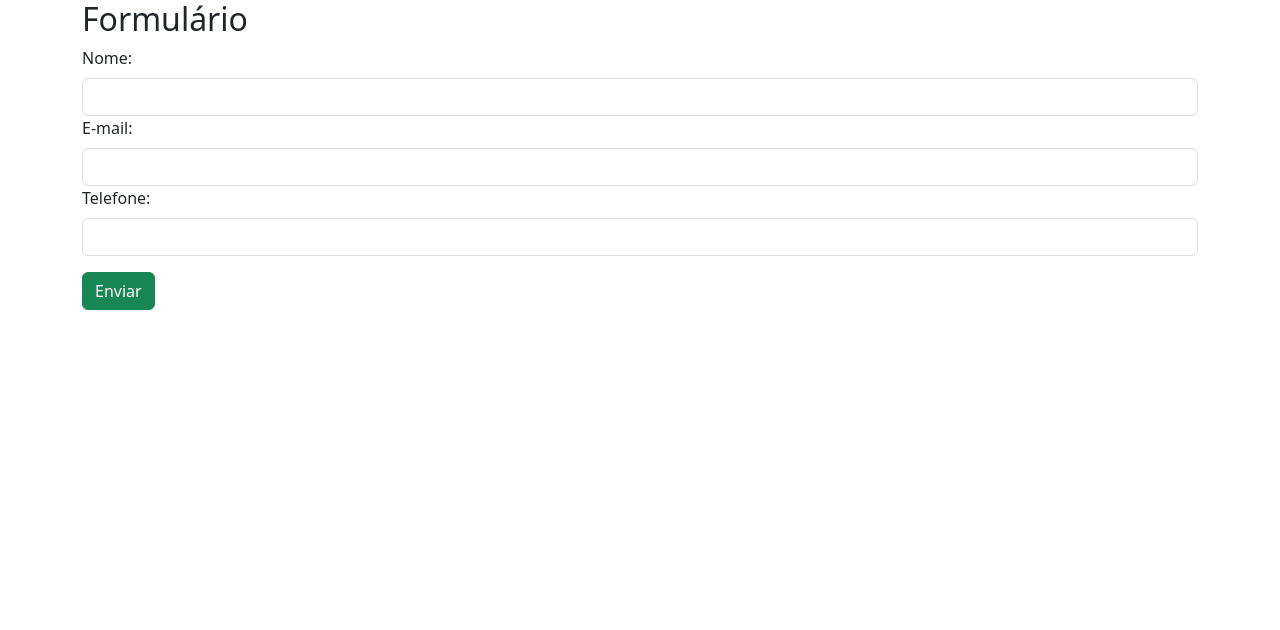
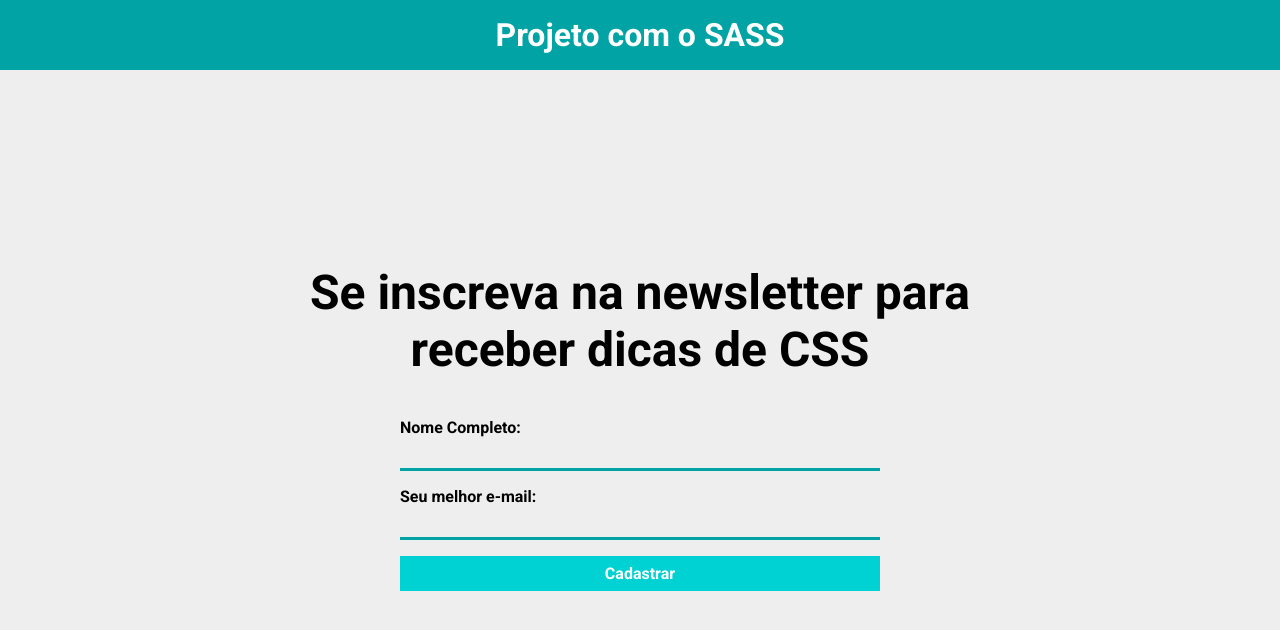
Before and after one commit to DaniloMachuca/curso_ebac_frontend, a website: page index.html in a window 1280 px wide. Drawn offline with nearby package versions, Linux system fonts and the light colour scheme.

Commit message:
initial commit

```diff
--- a/index.html
+++ b/index.html
@@ -1,34 +1,29 @@
 <!DOCTYPE html>
-<html lang="pt-br">
+<html lang="pt-BR">
 <head>
     <meta charset="UTF-8">
     <meta name="viewport" content="width=device-width, initial-scale=1.0">
-    <title>formulário</title>
-    <link rel="stylesheet" href="https://cdn.jsdelivr.net/npm/bootstrap@5.3.3/dist/css/bootstrap.min.css">
-    <style>
-        form button{
-            margin-top: 16px;
-        }
-    </style>
+    <title>Projeto com o SASS</title>
+    <link rel="preconnect" href="https://fonts.googleapis.com">
+    <link rel="preconnect" href="https://fonts.gstatic.com" crossorigin>
+    <link href="https://fonts.googleapis.com/css2?family=Roboto:ital,wght@0,100..900;1,100..900&display=swap" rel="stylesheet">
+    <link rel="stylesheet" href="build/main.css">
 </head>
 <body>
-    <div class="container">
-        <div class="row">
-            <div class="col">
-                <h2>Formulário</h2>
-                <form>
-                    <label for="nome" class="form-label">Nome:</label>
-                    <input type="text" class="form-control" id="nome"/>
-                    <label for="email" class="form-label">E-mail:</label>
-                    <input type="email" class="form-control" id="email">
-                    <label for="telefone" class="form-label">Telefone:</label>
-                    <input type="tel" class="form-control" id="telefone">
-                    <button class="btn btn-success" type="submit">Enviar</button>
-                </form>
-            </div>
+    <header>
+        <div class="container">
+            <h1>Projeto com o SASS</h1>
         </div>
+    </header>
+    <div class="form-container container">
+        <h2>Se inscreva na newsletter para receber dicas de CSS</h2>
+        <form>
+            <label for="nome-completo">Nome Completo:</label>
+            <input type="text" id="nome-completo">
+            <label for="email">Seu melhor e-mail:</label>
+            <input type="email" id="email">
+            <button type="submit">Cadastrar</button>
+        </form>
     </div>
-
-    <script src="https://cdn.jsdelivr.net/npm/bootstrap@5.3.3/dist/js/bootstrap.bundle.min.js"></script>
 </body>
 </html>
--- /dev/null
+++ b/source/config/reset.scss
@@ -0,0 +1,8 @@
+@use 'variaveis';
+
+* {
+    padding: 0;
+    box-sizing: border-box;
+    margin: 0;
+    font-family: variaveis.$fontePrincipal;
+}
--- /dev/null
+++ b/source/config/variaveis.scss
@@ -0,0 +1,11 @@
+// Fontes:
+$fontePrincipal: 'Roboto', sans-serif;
+
+// Esquema de cores:
+$corDeFundo: #c8d6e5;
+$corPrincipal:#01a3a4;
+$corSecundaria:#00d2d3;
+
+// Breakpoints:
+$mobile: 767px;
+$tablet: 1023px;
--- /dev/null
+++ b/source/main.scss
@@ -0,0 +1,86 @@
+@use 'config/reset';
+@use 'config/variaveis';
+@use 'sass:math';
+
+@mixin elementoForm() {
+    padding: 8px;
+    display: block;
+    width: 100%;
+    margin-bottom: 16px;
+}
+
+@function pixelParaEm($alvoEmPixel, $contextoEmPixel: 16px){
+    @return math.div($alvoEmPixel, $contextoEmPixel)+em;
+}
+
+body{
+    background-color: #eee;
+}
+
+.container {
+    max-width: 1024px;
+    width: 100%;
+    margin: 0 auto;
+}
+
+header {
+    padding: 16px 0;
+    background-color: variaveis.$corPrincipal;
+    text-align: center;
+    color: #fff;
+}
+
+.form-container{
+    height: calc(100vh - 70px);
+    display: flex;
+    flex-direction: column;
+    align-items: center;
+    justify-content: center;
+    max-width: 760px;
+
+    h2{
+        font-size: pixelParaEm(48px);
+        text-align: center;
+    }
+
+    form{
+        width: 100%;
+        max-width: 480px;
+        margin-top: 40px;
+
+        label{
+            font-weight: bold;
+            cursor: pointer;
+        }
+
+        input{
+            @include elementoForm();
+            background-color: transparent;
+            border: none;
+            border-bottom: 3px solid variaveis.$corPrincipal;
+        }
+
+        button{
+            @include elementoForm();
+            background-color: variaveis.$corSecundaria;
+            border: none;
+            font-size: 16px;
+            font-weight: bold;
+            color: #fff;
+            cursor: pointer;
+
+            &:hover{
+                background-color: lighten(variaveis.$corSecundaria, 10%);
+            }
+            &:focus {
+                background-color: darken(variaveis.$corSecundaria, 5%);
+            }
+        }
+    }
+}
+
+@media screen and (max-width: variaveis.$mobile) {
+    .container{
+        max-width: 80%;
+    }
+}
```
Also changed, not shown: package.json (added, +15 -0 lines), build/main.css (added), 3 other files.
